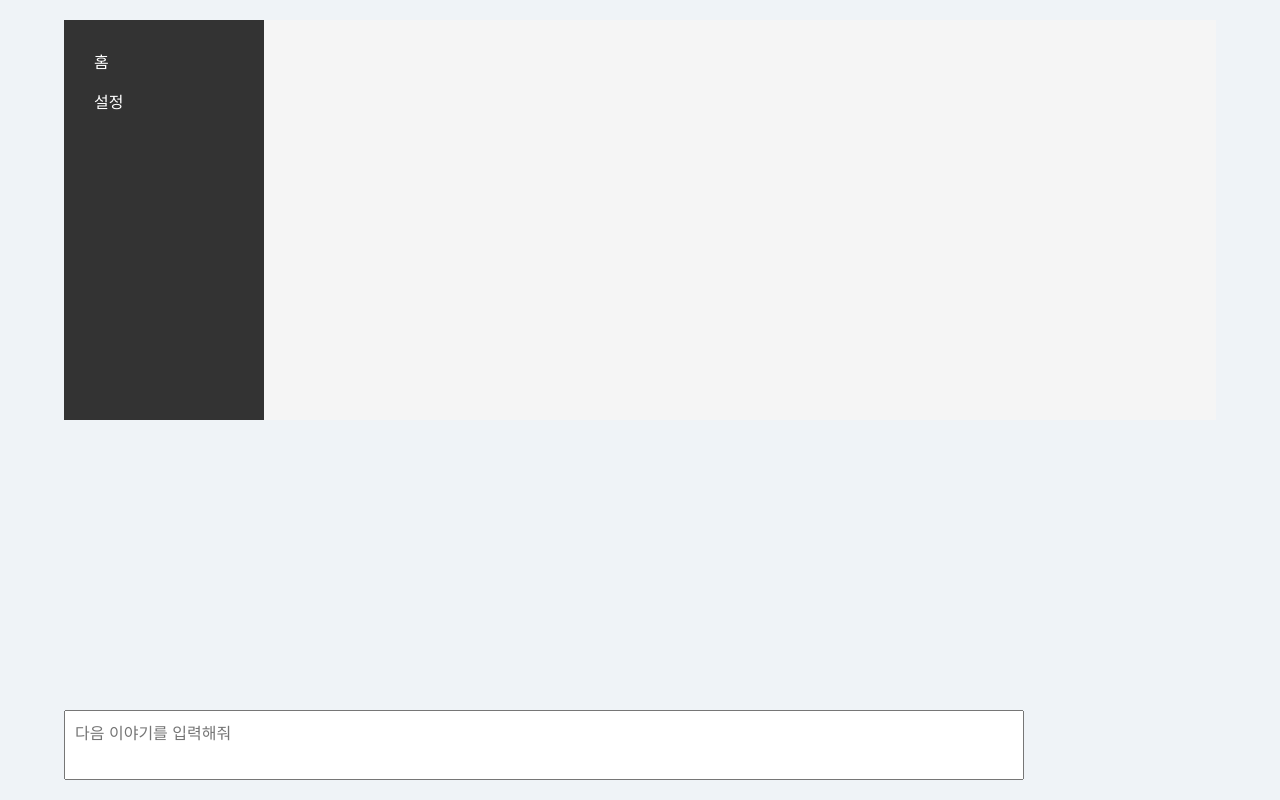
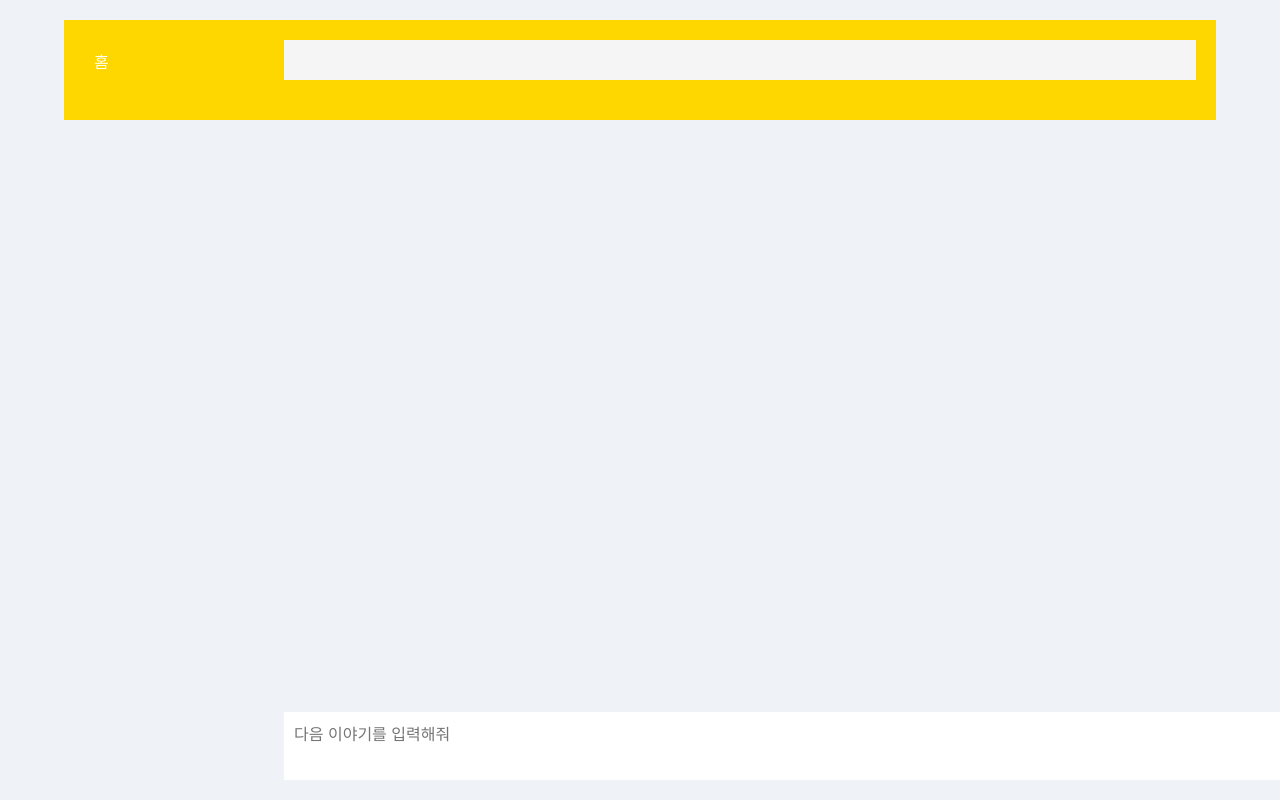
Before and after one commit to suminl22/talkative-fairy-tale-front, a React (Create React App) app: page /chat in a window 1280 px wide. Built offline with nearby package versions, Linux system fonts and the light colour scheme.

Commit message:
edit: chat.js uncompleted

```diff
--- a/src/routes/Chat.js
+++ b/src/routes/Chat.js
@@ -1,28 +1,20 @@
 import React, { useState, useRef, useEffect } from 'react';
 import ChatBubble from '../components/ChatBubble';
+import { Link, useNavigate } from 'react-router-dom';
 
 function Chat() {
     const [isComposing, setIsComposing] = useState(false);
     const [messages, setMessages] = useState([]);
     const messagesRef = useRef(null);
     const isAtBottomRef = useRef(true); // 맨 아래로 스크롤되었는지 여부를 추적하는 ref
+    const navigate = useNavigate();
 
     useEffect(() => {
-        const scrollToBottom = () => {
-            if (messagesRef.current && isAtBottomRef.current) {
-                messagesRef.current.scrollTop = messagesRef.current.scrollHeight;
-            }
-        };
-
-        scrollToBottom();
-    }, [messages]);
-
         const handleScroll = () => {
             const { scrollTop, scrollHeight, clientHeight } = messagesRef.current;
             isAtBottomRef.current = scrollTop + clientHeight >= scrollHeight;
         };
 
-    useEffect(() => {
         if (messagesRef.current) {
             messagesRef.current.addEventListener('scroll', handleScroll);
             return () => {
@@ -41,33 +33,11 @@ function Chat() {
 
     const handleKeyPress = (event) => {
         if (event.key === 'Enter') {
-            if (event.shiftKey) {
-                if (!isComposing) {
-                    event.preventDefault();
-                    insertAtCaret('\n');
-                }
-            } else {
-                if (!isComposing) {
+            if (!event.shiftKey && !isComposing) {
                 event.preventDefault();
                 sendMessage();
             }
         }
-        }
-    };
-
-    const insertAtCaret = (text) => {
-        const txtarea = document.getElementById('message-input');
-        const scrollPos = txtarea.scrollTop;
-        let caretPos = txtarea.selectionStart;
-
-        const front = txtarea.value.substring(0, caretPos);
-        const back = txtarea.value.substring(txtarea.selectionEnd, txtarea.value.length);
-        txtarea.value = front + text + back;
-        caretPos = caretPos + text.length;
-        txtarea.selectionStart = caretPos;
-        txtarea.selectionEnd = caretPos;
-        txtarea.focus();
-        txtarea.scrollTop = scrollPos;
     };
 
     const sendMessage = () => {
@@ -102,18 +72,25 @@ function Chat() {
         }
     };
 
+    const handleGoBack = () => {
+        navigate('/home'); // 홈으로 이동
+    };
+
     return (
-        <div id="container" style={{ backgroundColor: '#FFD700' }}>
-            <div id="sidebar" style={{ height: '50vh', overflowY: 'auto' }}>
-                <button className="nav-button">홈</button>
-                <button className="nav-button">설정</button>
+        <div id="container" style={{ backgroundColor: '#FFD700', display: 'flex' }}>
+            <div id="sidebar" style={{ width: '200px', backgroundColor: '#FFD700', padding: '20px' }}>
+                <Link to="/home" style={{ textDecoration: 'none' }}>
+                    <button className="nav-button" style={{ marginBottom: '20px' }}>홈</button>
+                </Link>
+                {/* 로그 부분은 여기에 추가 */}
             </div>
+            <div id="content" style={{ flex: '1', padding: '20px' }}>
                 <div id="chat-area" ref={messagesRef} style={{ maxHeight: 'calc(100vh - 100px)', overflowY: 'auto' }}>
                     {messages.map((message, index) => (
                         <ChatBubble key={index} message={message.text} isUser={message.isUser} />
                     ))}
                 </div>
-            <div id="input-area" style={{ display: 'flex', width: 'calc(100% - 200px)', position: 'fixed', bottom: 0 }}>
+                <div id="input-area" style={{ display: 'flex', width: '100%', position: 'fixed', bottom: 0 }}>
                     <textarea
                         id="message-input"
                         placeholder="다음 이야기를 입력해줘"
@@ -121,11 +98,11 @@ function Chat() {
                         onCompositionStart={handleCompositionStart}
                         onCompositionEnd={handleCompositionEnd}
                         onChange={handleInputChange}
-                    style={{ width: 'calc(100% - 120px)', height: '80%', marginBottom: 20 }} // 입력창의 높이를 현재 크기의 80%로 설정
+                        style={{ width: 'calc(100% - 120px)', height: '80%', marginBottom: 20, border: 'none', outline: 'none' }} // 입력창의 높이를 현재 크기의 80%로 설정
                     ></textarea>
-                <div style={{ width: '20px', height: '80%' }}></div> {/* 공간 추가 */}
+                    <button onClick={sendMessage} style={{ width: '100px', height: '40px', marginLeft: '10px', backgroundColor: '#007bff', color: '#fff', border: 'none', cursor: 'pointer' }}>입력</button>
                 </div>
-            <div style={{ height: '20px' }}></div> {/* 두 컴포넌트 사이에 약간의 여백 */}
+            </div>
         </div>
     );
 }
```
Lines whose indentation alone changed are shown as unchanged.
